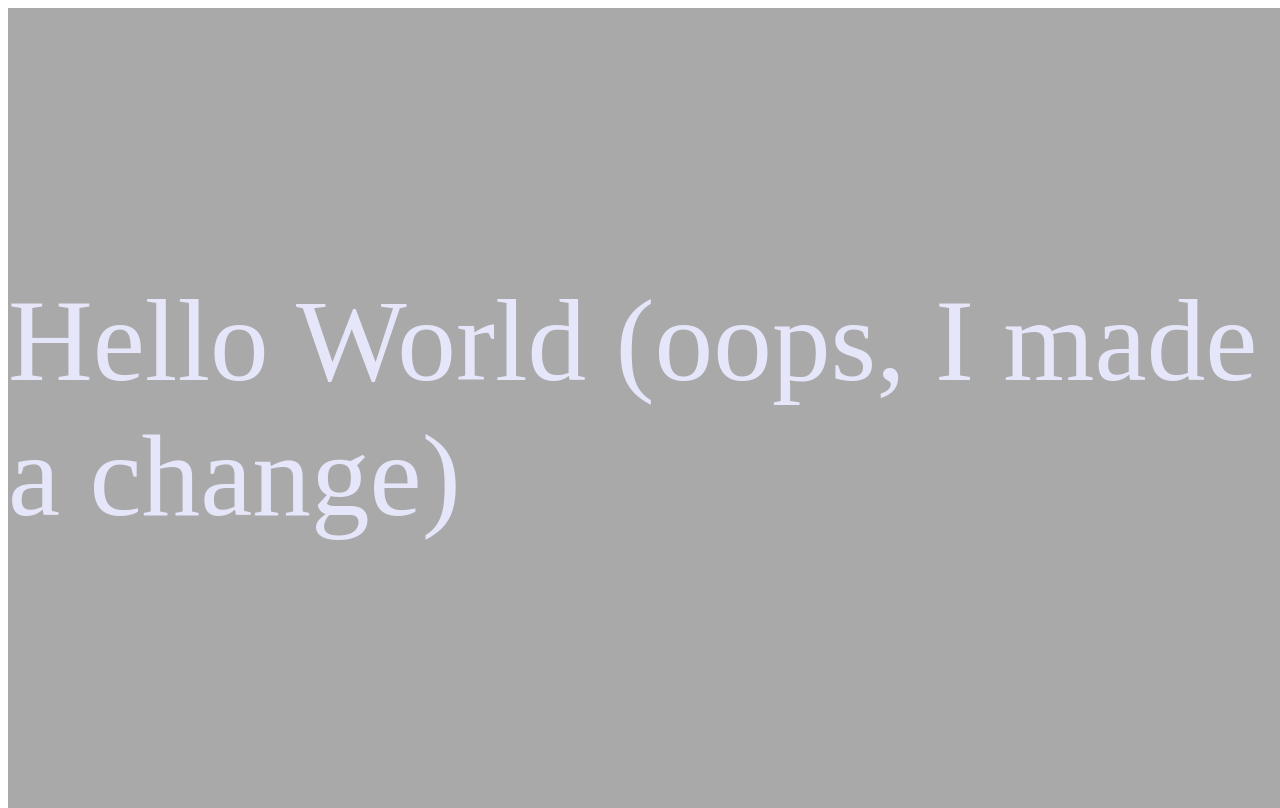
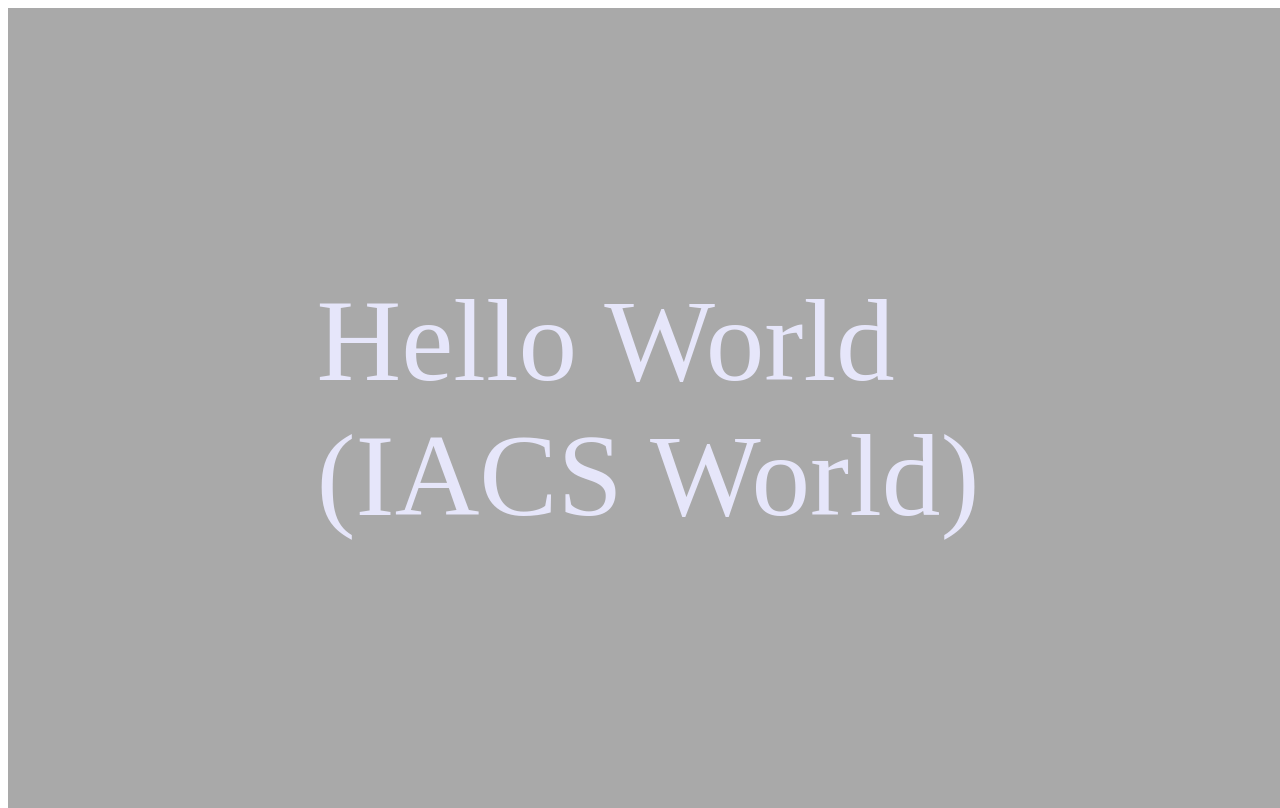
Before and after one commit to thinkle/HelloPublishedWorld, a plain HTML site: page index.html in a window 1280 px wide. Drawn offline with Linux system fonts and the light colour scheme.

Commit message:
++Title ++IACS

```diff
--- a/index.html
+++ b/index.html
@@ -4,13 +4,14 @@
 <head>
   <meta charset="utf-8">
   <meta name="viewport" content="width=device-width">
-  <title>replit</title>
+  <title>HELLO World!</title>
   <link href="style.css" rel="stylesheet" type="text/css" />
 </head>
 
 <body>
   <div>
-    Hello World (oops, I made a change)
+    Hello World
+    <br>(IACS World)
   </div>
   <script src="script.js"></script>
 </body>
```
